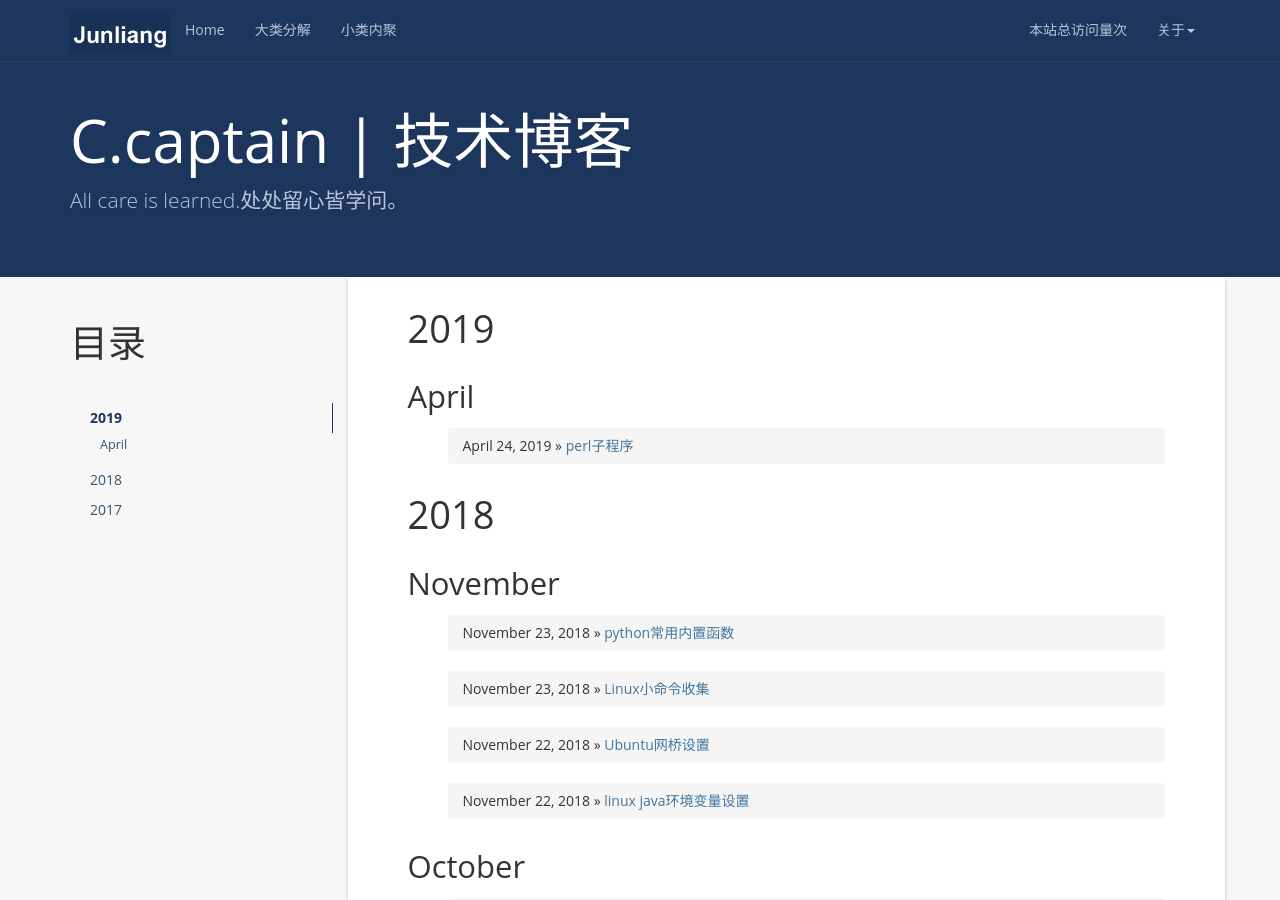
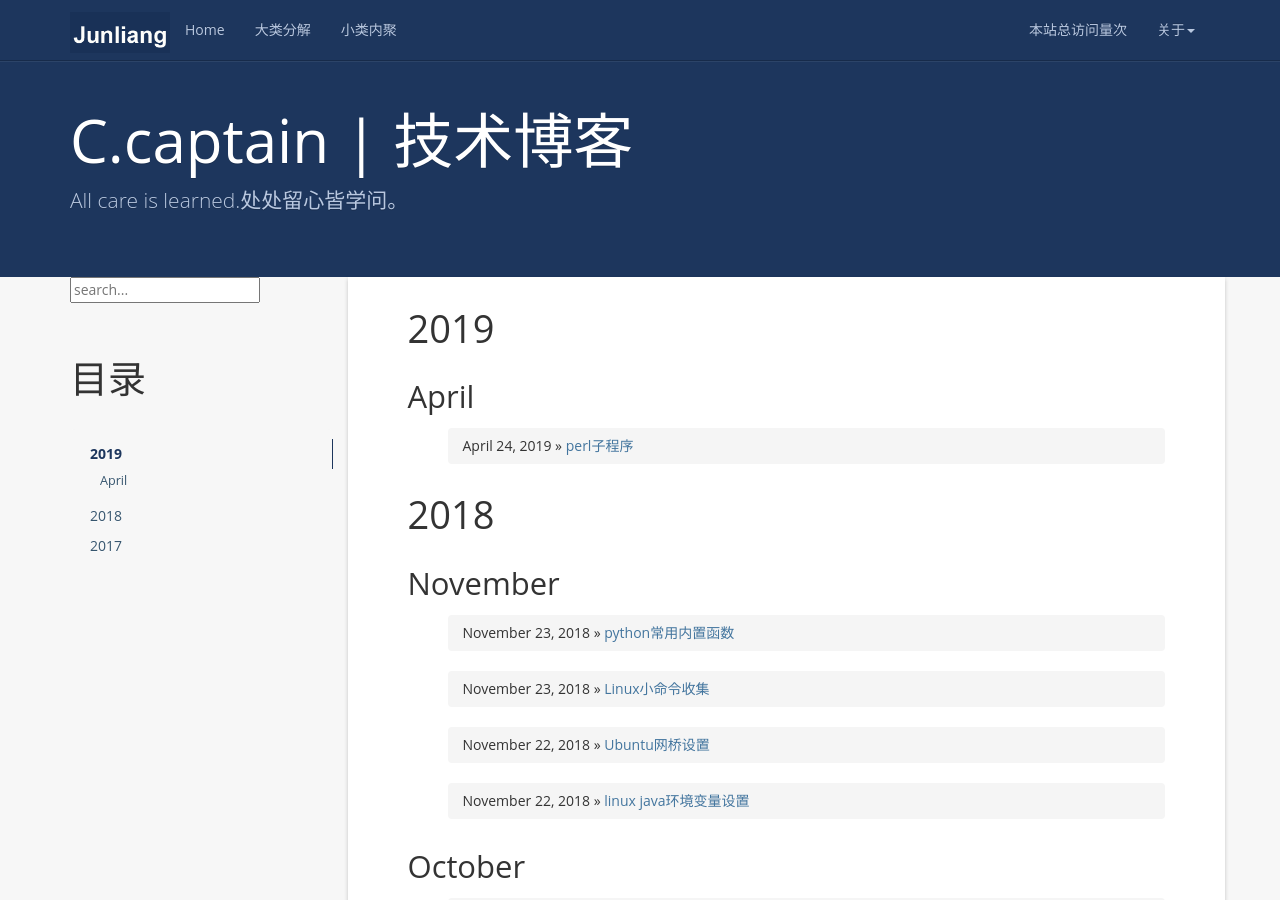
Before and after one commit to hjl21/hjl21.github.io, a Jekyll site: the page built from index.html, in a window 1280 px wide and 900 px high. Built offline with Jekyll 4.4.1, drawn with Linux system fonts in a browser that asks for light colours; nearby versions of some CDN libraries; a script that is not in the unit is left out; the list of posts is cut into pages by our own code; comment, search, counter and statistics services are not loaded.

Commit message:
add search function

```diff
--- a/index.html
+++ b/index.html
@@ -5,6 +5,10 @@
  <div class="container docs-container">
       <div class="row">
         <div class="col-md-3">
+	 <div id="search-demo-container">
+          <input type="text" id="search-input" placeholder="search...">
+          <ul id="results-container"></ul>
+         </div>
           <div class="sidebar hidden-print" role="complementary">
             <div id="navigation">
               <h1>目录</h1>
```
